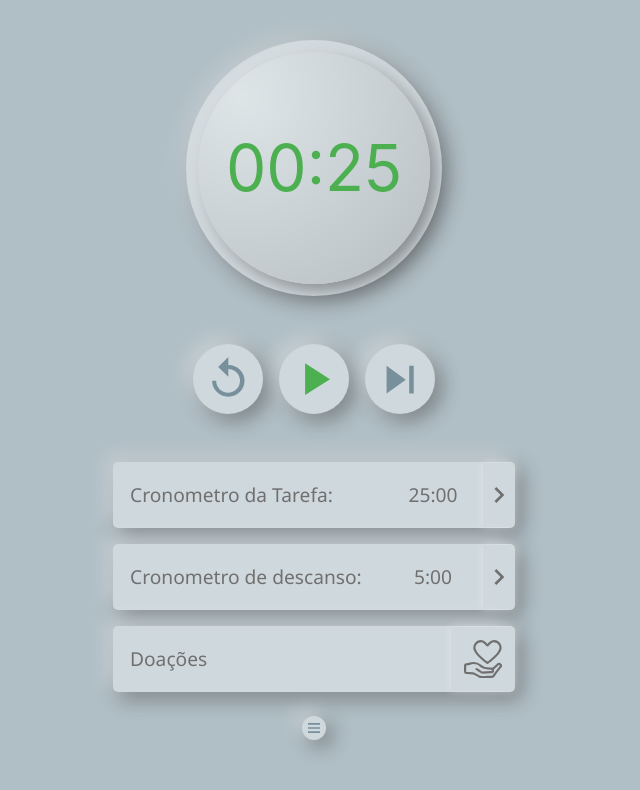
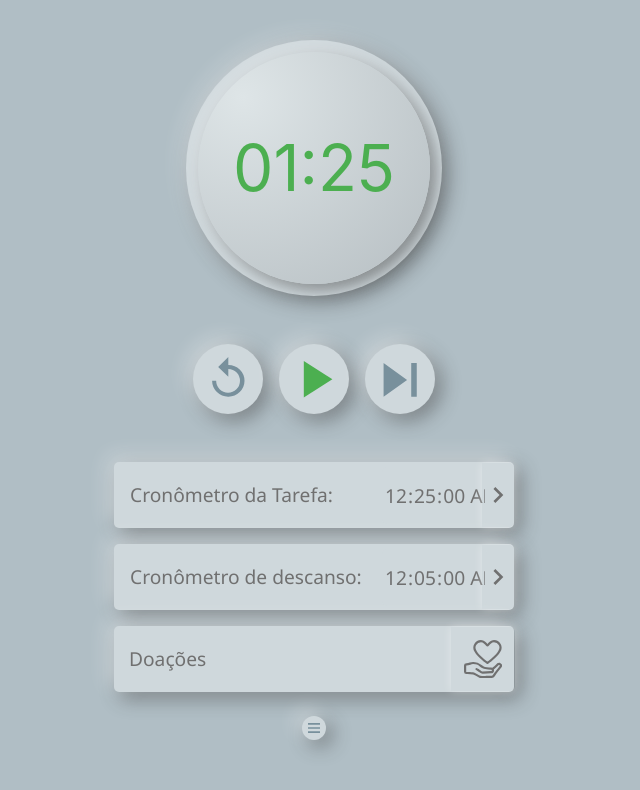
Before and after one commit to victorhrvs/Pomodoro-Web, a plain HTML site: page src/index.html in a window 1280 px wide. Shown: the whole page, without its empty margins (326-966 px from the left). Drawn offline with Linux system fonts and the light colour scheme.

Commit message:
Adicionado uma pasta de recursos

```diff
--- a/src/index.html
+++ b/src/index.html
@@ -20,62 +20,43 @@
     </div>
     <div class="bg-circle" >
         <div class="btn-circle" id="btn-rewind">
-            <svg id="Grupo_7" data-name="Grupo 7" xmlns="http://www.w3.org/2000/svg" width="48" height="48" viewBox="0 0 48 48">
-                <g id="replay-24px" transform="translate(0 0)">
-                  <path id="Caminho_16" data-name="Caminho 16" d="M29.041,11.147V3.208l-10.13,9.923,10.13,9.923V15.116A11.91,11.91,0,1,1,16.885,27.024H12.833A16.04,16.04,0,0,0,29.041,42.9,16.04,16.04,0,0,0,45.249,27.024,16.04,16.04,0,0,0,29.041,11.147Z" transform="translate(-4.73 -1.224)" fill="#78909c"/>
-                </g>
-              </svg>
-
+            <img src="./res/img/rewind.svg" alt="rewind">
         </div>
         <div class="btn-circle" id="btn-play">
-            <svg id="play_arrow-24px_1_" data-name="play_arrow-24px (1)" xmlns="http://www.w3.org/2000/svg" width="62" height="62" viewBox="0 0 62 62">
-                <path id="Caminho_18" data-name="Caminho 18" d="M25.667,16.042V52.429l28.59-18.194Z" transform="translate(-4.874 -3.046)" fill="#4caf50"/>
-              </svg>
-
+            <img src="./res/img/play.svg" alt="play">
         </div>
         <div class="btn-circle" id="btn-next">
-            <svg id="Grupo_8" data-name="Grupo 8" xmlns="http://www.w3.org/2000/svg" width="66" height="66" viewBox="0 0 66 66">
-                <g id="skip_next-24px" transform="translate(0 0)">
-                  <path id="Caminho_14" data-name="Caminho 14" d="M19.25,53.13l23.5-16.94L19.25,19.25ZM46.895,19.25V53.13h5.529V19.25Z" transform="translate(-2.663 -2.31)" fill="#78909c"/>
-                </g>
-              </svg>
+            <img src="./res/img/next.svg" alt="next">
         </div>
     </div>
 
     <ul class="conj-barra">
         <li class="barra">
-            <div class="text-barra">Cronometro da Tarefa:</div>
-            <div class="tempo">25:00</div>
+            <div class="text-barra">Cronômetro da Tarefa:</div>
+            <div class="tempo">
+                <input type="time" step='1' min="00:00:00" max="23:59:59" value="00:25:00">
+            </div>
             <div class="btn-barra">
-                <svg id="keyboard_arrow_right-black-18dp" xmlns="http://www.w3.org/2000/svg" width="32" height="32" viewBox="0 0 38 38">
-                    <path id="Caminho_26" data-name="Caminho 26" d="M8.59,22.732l7.236-7.252L8.59,8.228,10.818,6l9.48,9.48-9.48,9.48Z" transform="translate(5.024 3.52)" fill="#707070"/>
-                  </svg>
+                <img src="./res/img/arrow.svg" alt="arrow">
             </div>
         </li>
         <li class="barra">
-            <div class="text-barra">Cronometro de descanso:</div>
-            <div class="tempo">5:00</div>
+            <div class="text-barra">Cronômetro de descanso:</div>
+            <div class="tempo">
+                <input type="time" step='1' min="00:00:00" max="23:59:59" value="00:05:00">
+            </div>
             <div class="btn-barra">
-                <svg id="keyboard_arrow_right-black-18dp" xmlns="http://www.w3.org/2000/svg" width="32" height="32" viewBox="0 0 38 38">
-                    <path id="Caminho_26" data-name="Caminho 26" d="M8.59,22.732l7.236-7.252L8.59,8.228,10.818,6l9.48,9.48-9.48,9.48Z" transform="translate(5.024 3.52)" fill="#707070"/>
-                  </svg>
+                <img src="./res/img/arrow.svg" alt="arrow">
             </div>
         </li>
         <li class="barra">
             <div class="text-barra doacao">Doações</div>
             <div class="btn-doacoes">
-                <svg id="Grupo_28" data-name="Grupo 28" xmlns="http://www.w3.org/2000/svg" width="38" height="38" viewBox="0 0 38 38">
-                    <path id="Caminho_27" data-name="Caminho 27" d="M39.973,28.677a1.081,1.081,0,0,0,1.2,0c.37-.247,9.078-6.1,12.286-11.976A7.587,7.587,0,0,0,47.083,5C44,5,41.725,7.554,40.575,8.888,39.425,7.554,37.146,5,34.068,5a7.587,7.587,0,0,0-6.38,11.7C30.9,22.579,39.6,28.43,39.973,28.677ZM34.068,7.168c2.168,0,3.982,2.11,4.957,3.244.606.7.94,1.094,1.55,1.094s.944-.389,1.55-1.094c.974-1.134,2.788-3.244,4.957-3.244a5.418,5.418,0,0,1,4.539,8.383c-.016.025-.032.051-.046.077-2.477,4.576-8.987,9.4-11,10.826-2.014-1.423-8.523-6.251-11-10.826-.014-.026-.03-.052-.046-.077a5.418,5.418,0,0,1,4.539-8.383Z" transform="translate(-17.109 -5)" fill="#707070"/>
-                    <path id="Caminho_28" data-name="Caminho 28" d="M42.5,58.45c-2.02-1.162-3.714.561-4.352,1.209a48.436,48.436,0,0,1-3.785,3.385,2.884,2.884,0,0,0-1.137-.244c-2.5-.132-6.436-.574-7.421-1.15-1.059-.618-1.907-1.222-2.655-1.754a11.665,11.665,0,0,0-8.073-2.737,10.986,10.986,0,0,0-3.338.657,10.635,10.635,0,0,1-3.289.645,2.41,2.41,0,0,0-2.43,2.386V66.92a2.41,2.41,0,0,0,2.43,2.386,42.511,42.511,0,0,1,6.72.378A25.31,25.31,0,0,1,19.663,72a11.583,11.583,0,0,0,1.719,1,3.71,3.71,0,0,0,1.209.207H33.824a4.157,4.157,0,0,0,2.969-1.827c1.473-2.4,6.754-8.929,6.807-8.995a1.111,1.111,0,0,0,.123-.19A2.829,2.829,0,0,0,42.5,58.45ZM33.823,71.041s-10.628.212-11.6-.1-4.441-2.688-6.355-3.314c-1.423-.466-6.43-.49-7.418-.49a.219.219,0,0,1-.222-.217V60.847a.22.22,0,0,1,.222-.218,12.783,12.783,0,0,0,3.955-.746,9.023,9.023,0,0,1,2.672-.556c3.51,0,4.739.875,6.777,2.324.786.559,1.677,1.193,2.821,1.862a9,9,0,0,0,2.593.8,48.736,48.736,0,0,0,5.866.649h.058a.651.651,0,1,1,0,1.3l-.058,0-8.359.432c-.666-.024-2.237-1.116-3.28-1.841-.27-.188-.534-.369-.793-.545a13.878,13.878,0,0,0-1.6-.97,1.112,1.112,0,0,0-1.481.485,1.076,1.076,0,0,0,.494,1.455,18.937,18.937,0,0,1,2.1,1.345c1.657,1.152,3.222,2.241,4.578,2.241h.058l8.37-.433a2.849,2.849,0,0,0,2.84-2.819,2.755,2.755,0,0,0-.184-.993,49.917,49.917,0,0,0,3.855-3.46c.941-.957,1.316-1.035,1.647-.845a.725.725,0,0,1,.394.829c-.734.91-5.425,6.744-6.88,9.114A2.3,2.3,0,0,1,33.823,71.041Z" transform="translate(-6.021 -35.211)" fill="#707070"/>
-                  </svg>
-
+                <img src="./res/img/donation.svg" alt="donation">
             </div>
         </li>
         <div class="btn-circle-small" id="navigation_bar">
-
-                <svg xmlns="http://www.w3.org/2000/svg" width="12" height="10" viewBox="0 0 12 10">
-                    <path id="Caminho_26" data-name="Caminho 26" d="M3,16H15V14.333H3Zm0-4.167H15V10.167H3ZM3,6V7.667H15V6Z" transform="translate(-3 -6)" fill="#78909c"/>
-                  </svg>
+            <img src="./res/img/menu.svg" alt="menu">
         </div>
     </ul>
     <div id="countdownExample">
--- a/src/pomodoro.js
+++ b/src/pomodoro.js
@@ -2,7 +2,7 @@
 var timer = new easytimer.Timer();
 var clock_selected = 'clock_green';
 
-timer.start({countdown: true, startValues: {seconds: 30}});
+timer.start({countdown: true, startValues: {seconds: 90}});
 
 timer.addEventListener('secondsUpdated', function (e) {
     let clock = document.getElementById(clock_selected)
--- a/src/styles.css
+++ b/src/styles.css
@@ -197,6 +197,8 @@ Circle of chronometer
   border-radius: 5px;
   min-width: 400px;
   min-height: 65px;
+  max-width: 400px;
+  min-height: 65px;
   margin: 1vh 0vw 1vh 0vw;
   padding: 0px;
   font-size: 1.2em;
@@ -219,11 +221,11 @@ Circle of chronometer
 
   text-align: left;
 
-  min-width: 270px;
+  min-width: 268px;
   min-height: 44px;
   padding-top: 22px;
-  padding-left: 17px;
-  padding-right: 10px;
+  padding-left: 16px;
+  padding-right: 16px;
   padding-bottom: 22px;
   border-top-left-radius: 5px;
   border-bottom-left-radius: 5px;
@@ -232,9 +234,10 @@ Circle of chronometer
 
 .tempo {
   text-align: center;
-  padding: 0 20px 0 20px;
+  padding: 0 0px 0 0px;
   min-width: 100px
 }
+
 
 .btn-barra{
   display: flex;
@@ -310,3 +313,24 @@ body {
 		'Apple Color Emoji',
 		'Segoe UI Emoji';
 }
+
+
+input[type=time]::-webkit-calendar-picker-indicator {
+  display: none;
+}
+
+input[type="date"]::-webkit-clear-button {
+  display: none;
+}
+
+
+input[type=time] {
+  background-color: #CFD8DC;
+  padding: 12px  0px  12px  0px;
+  border-radius: 5px;
+  border-color: #cfd8dc00;
+  font-size: 1.2rem;
+  font-family: 'Segoe UI', Tahoma, Geneva, Verdana, sans-serif;
+  max-width: 105px;
+  color: #707070;
+}
```
Also changed, not shown: src/res/img/arrow.svg (added), src/res/img/donation.svg (added), src/res/img/menu.svg (added), src/res/img/next.svg (added), src/res/img/play.svg (added), src/res/img/rewind.svg (added), 1 other file.
